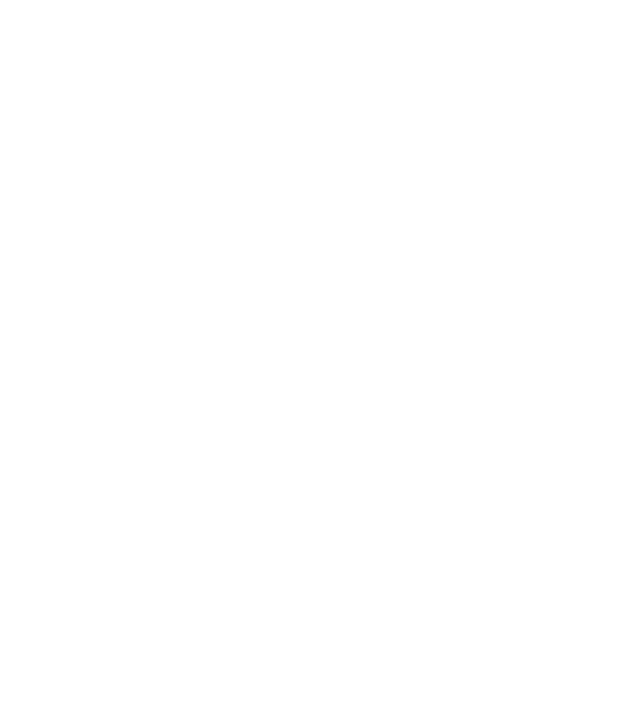
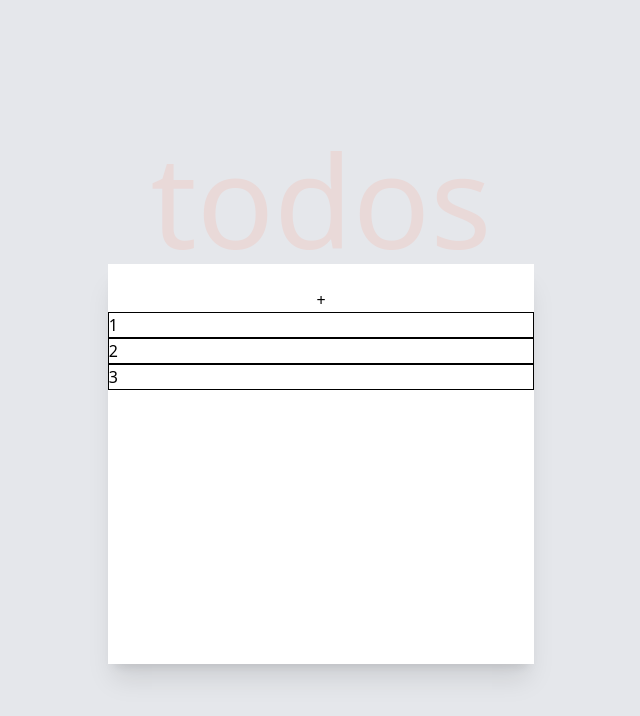
Before and after one commit to grJDh/test-todo, a React (Create React App) app: page / in a window 1280 px wide. Shown: the top 716 px of the page, without its empty margins (319-959 px from the left). Built offline with nearby package versions, Linux system fonts and the light colour scheme.

Commit message:
Simple add-remove functionality

```diff
--- a/src/App.tsx
+++ b/src/App.tsx
@@ -1,5 +1,12 @@
+import ToDoApp from "./ToDoApp/ToDoApp";
+
 const App = () => {
-  return <div className=""></div>;
+  return (
+    <div className="flex h-screen w-full justify-center items-center flex-col bg-gray-200">
+      <h1 className="flex text-9xl text-[#e9d9d8]">todos</h1>
+      <ToDoApp />
+    </div>
+  );
 };
 
 export default App;
--- /dev/null
+++ b/src/ToDoApp/ToDoApp.tsx
@@ -0,0 +1,40 @@
+import { useRef, useState } from "react";
+
+import ToDoItem from "../components/TodoItem/TodoItem";
+
+const ToDoApp = () => {
+  const [todoList, setTodoList] = useState(["1", "2", "3"]);
+  const inputRef = useRef<HTMLInputElement | null>(null);
+
+  const addItem = () => {
+    const value = inputRef.current?.value;
+    if (value !== undefined && value !== "") {
+      setTodoList(prevList => [...prevList, value]);
+      if (inputRef.current !== null) inputRef.current.value = "";
+    }
+  };
+
+  const removeItem = (id: number) => {
+    setTodoList(prevList => [...prevList.slice(0, id), ...prevList.slice(id + 1)]);
+  };
+
+  return (
+    <div className="flex w-1/3 h-1/2 bg-white flex-col shadow-xl">
+      <input
+        type="text"
+        ref={inputRef}
+      />
+      <button onClick={addItem}>+</button>
+      {todoList.map((el, i) => (
+        <ToDoItem
+          text={el}
+          id={i}
+          removeItem={removeItem}
+          key={i}
+        />
+      ))}
+    </div>
+  );
+};
+
+export default ToDoApp;
--- /dev/null
+++ b/src/components/TodoItem/TodoItem.tsx
@@ -0,0 +1,18 @@
+type Props = {
+  text: string;
+  id: number;
+  removeItem: (id: number) => void;
+};
+
+const ToDoItem = ({ text, id, removeItem }: Props) => {
+  return (
+    <div
+      className="cursor-pointer border-solid border-black border"
+      onClick={() => removeItem(id)}
+    >
+      {text}
+    </div>
+  );
+};
+
+export default ToDoItem;
```
